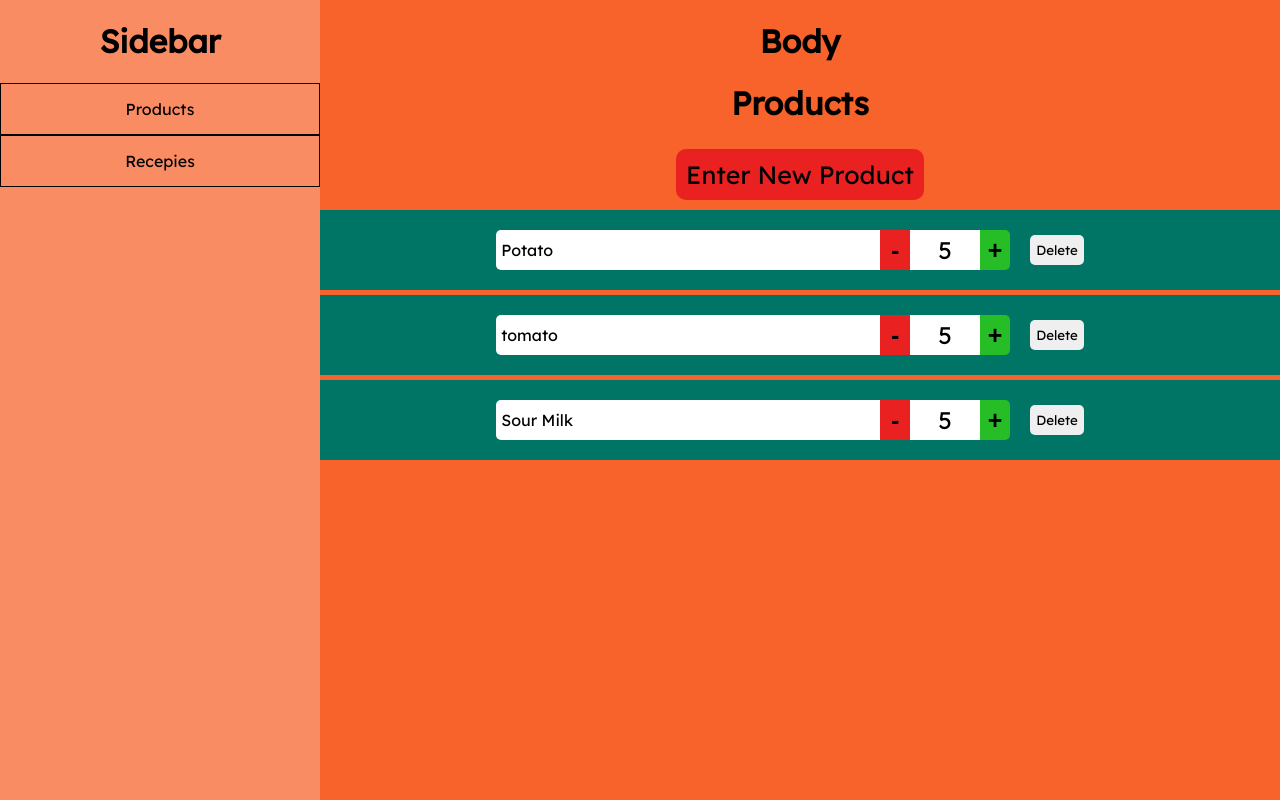
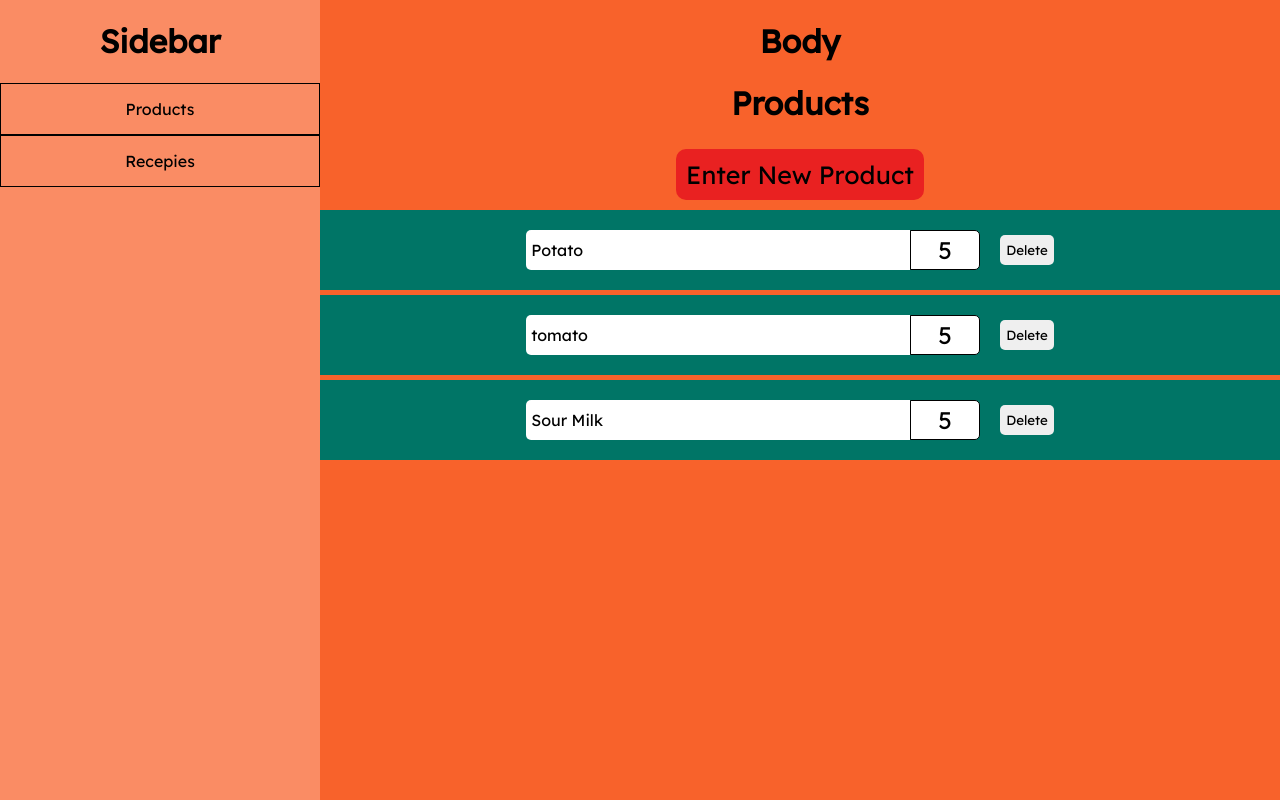
Before and after one commit to SaulReznik/WhatToCook, a React app: page /products in a window 1280 px wide. Built offline with nearby package versions, Linux system fonts and the light colour scheme.

Commit message:
input problem solved

```diff
--- a/src/App.js
+++ b/src/App.js
@@ -4,133 +4,75 @@ import "./App.css";
 import Sidebar from "./components/Sidebar";
 import Body from "./components/Body";
 
+//keycodes of restricted characters for all our amount inputs
+const restrictedChars = [43, 45, 69, 107, 109, 187, 188, 189, 190];
 export default class App extends React.Component{
     state = {
         newItem: {
             name: "",
-            amount: 0
+            amount: '0'
         },
+        products: [
+            {
+                name: "Potato",
+                amount: '5'
+            },
+            {
+                name: "tomato",
+                amount: '5'
+            },
+            {
+                name: "Sour Milk",
+                amount: '5'
+            }
+        ],
+        keyCode: null,                     //Here we defining the last pressed keycode of active input
+
         recepies: [
             {
                 name: 'Mashed potatoes',
                 products: [
                     {
                         name: 'Potato',
-                        amount: 5,
+                        amount: '5',
                     },
                     {
                         name: 'butter',
-                        amount: 200,
+                        amount: '200',
                     },
                     {
                         name: 'salt',
-                        amount: 15
+                        amount: '15'
                     }
                 ]
             }
-        ],
-        products: [
-            {
-                name: "Potato",
-                amount: 5
-            },
-            {
-                name: "tomato",
-                amount: 5
-            },
-            {
-                name: "Sour Milk",
-                amount: 5
-            }
-        ],
-        keyCode: null,
+        ]
     };
 
-    handleName = (e) => {
-        this.setState({ newItem: { ...this.state.newItem, name: e.target.value } })
-    }
+    handleNewItemName = e => this.setState({ newItem: { ...this.state.newItem, name: e.target.value } })
 
-    handleAmount = (e) => {
-
+    onNewItemAmountChange = e => {
         const { keyCode } = this.state;
-
-        const restrictedChars = [43, 45, 69, 107, 109, 187, 188, 189, 190];
 
         if (restrictedChars.includes(keyCode)) return;
 
-        const val = e.target.value.slice(0, 4);
+        //This helps us to avoid 'e', 'first number 0' and max character problems
+        const val = `${parseFloat(+e.target.value)}`.slice(0, 4);
 
         this.setState(prevstate => ({
             newItem: {
                 ...prevstate.newItem,
                 amount: val,
             }
-        }))
-
-        // const regex = /^[0-9\b]+$/;
-
-        // if (regex.test(e.target.value)) {
-        //     this.setState({ newItem: { ...this.state.newItem, amount: e.target.value } })
-        // }
-
-    }
-
-    minusNewItem = () => {
-        if (this.state.newItem.amount > 0) {
-            this.setState({ newItem: { ...this.state.newItem, amount: this.state.newItem.amount - 1 } });
-        }
-    }
-
-    plusNewItem = () => {
-        this.setState({ newItem: { ...this.state.newItem, amount: this.state.newItem.amount + 1 } })
-    }
-
-    minus = (index) => {
-        const { products } = this.state;
-
-        if (products[index].amount > 0) {
-            const before = products.filter((item, indx) => indx < index);
-            const after = products.filter((item, indx) => indx > index);
-
-            this.setState({
-                products: [
-                    ...before,
-                    {
-                        name: products[index].name,
-                        amount: products[index].amount - 1
-                    },
-                    ...after
-                ]
-            })
-        }
-    }
-
-    plus = (index) => {
-        const { products } = this.state;
-        const before = products.filter((item, indx) => indx < index);
-        const after = products.filter((item, indx) => indx > index);
-
-        this.setState({
-            products: [
-                ...before,
-                {
-                    name: products[index].name,
-                    amount: products[index].amount + 1
-                },
-                ...after
-            ]
-        })
+        }));
     }
 
     onAmountChange = (e, index) => {
         const { products, keyCode } = this.state;
 
-    const restrictedChars = [43, 45, 69, 107, 109, 187, 188, 189, 190];
-
         if(restrictedChars.includes(keyCode)) return;
 
-    const val = e.target.value.slice(0, 4);
-
+        const val = `${parseFloat(+e.target.value)}`.slice(0, 4);
         const before = products.filter((item, indx) => indx < index);
         const after = products.filter((item, indx) => indx > index);
 
@@ -146,55 +88,35 @@ export default class App extends React.Component{
         }))
     }
 
-    keyDown = e => {
-        this.setState({keyCode: e.keyCode})
-    }
+    keyDown = e => this.setState({keyCode: e.keyCode})
 
-    blur = (e, index) => {
-        const { products } = this.state;
-
-        if(!e.target.value){
-            const before = products.filter((item, indx) => indx < index);
-            const after = products.filter((item, indx) => indx > index);
-
-            this.setState(prevstate => ({
-                products: [
-                    ...before,
-                    {
-                        ...prevstate.products[index],
-                        amount: 0,
-                    },
-                    ...after
-                ]
-            }))
-        }
-    }
-
-    deleteItem = id => {
-        this.setState({ products: this.state.products.filter((item, index) => index !== id) });
-    }
+    deleteItem = id => this.setState({ products: this.state.products.filter((item, index) => index !== id) })
 
     handleSubmit = () => {
-        if (this.state.newItem.name.length > 0 && this.state.newItem.amount > 0) {
+        const { newItem, products } = this.state;
+
+        if (newItem.name.length) {
             let singleProduct = {
-                name: this.state.newItem.name,
-                amount: this.state.newItem.amount
+                name: newItem.name,
+                amount: newItem.amount
             }
             this.setState({
-                products: [...this.state.products, singleProduct],
+                products: [...products, singleProduct],
                 newItem: { name: "", amount: 0 }
             });
         }
     }
 
     render(){
+        const { newItem, products } = this.state;
         return(
             <div className="App">
                 <Sidebar />
                 <Body
-                    state={this.state}
-                    handleName={this.handleName}
-                    handleAmount={this.handleAmount}
+                    newItem={newItem}
+                    products={products}
+                    handleNewItemName={this.handleNewItemName}
+                    onNewItemAmountChange={this.onNewItemAmountChange}
                     handleSubmit={this.handleSubmit}
                     plusNewItem={this.plusNewItem}
                     minusNewItem={this.minusNewItem}
@@ -203,7 +125,6 @@ export default class App extends React.Component{
                     onAmountChange={this.onAmountChange}
                     keyDown={this.keyDown}
                     deleteItem={this.deleteItem}
-                    blur={this.blur}
                 />
             </div>
         );
--- a/src/components/Body.js
+++ b/src/components/Body.js
@@ -8,40 +8,37 @@ import Recepies from './routes/Recepies';
 export default class Body extends React.Component{
     render(){
         const {
-            state,
-            handleName,
-            handleAmount,
+            newItem,
+            products,
+            handleNewItemName,
+            onNewItemAmountChange,
             handleSubmit,
-            plusNewItem,
-            minusNewItem,
-            plus,
-            minus,
             deleteItem,
             onAmountChange,
             keyDown,
-            blur
         } = this.props;
 
         return(
             <div className="body">
                 <h1>Body</h1>
-                <Route path="/products" render={(routeProps) => (
+                <Route path="/products" render={props => (
                 <Products
-                    {...routeProps}
-                    state={state}
-                    handleName={handleName}
-                    handleAmount={handleAmount}
+                    {...props}
+                    newItem={newItem}
+                    products={products}
+                    handleNewItemName={handleNewItemName}
+                    onNewItemAmountChange={onNewItemAmountChange}
                     handleSubmit={handleSubmit}
-                    plusNewItem={plusNewItem}
-                    minusNewItem={minusNewItem}
-                    plus={plus}
-                    minus={minus}
                     deleteItem={deleteItem}
                     onAmountChange={onAmountChange}
                     keyDown={keyDown}
-                    blur={blur}
                 />)} />
-                <Route path="/recepies" component={Recepies} />
+                <Route path="/recepies" render={props => {
+                    <Recepies
+                        {...props}
+
+                    />
+                }} />
             </div>
         )
     }
--- a/src/components/routes/Products.js
+++ b/src/components/routes/Products.js
@@ -4,26 +4,6 @@ import update from 'react-addons-update';
 import "../../styles/Products.css";
 
 export default class Products extends React.Component{
-    state = {
-        newItem: {
-            name: "",
-            amount: 0
-        },
-        products: [
-            {
-                name: "Kartol",
-                amount: 5
-            },
-            {
-                name: "Kartol",
-                amount: 5
-            },
-            {
-                name: "Kartol",
-                amount: 5
-            }
-        ]
-    };
 
     toggleInputs = () => {
         let inputs_div = document.getElementById("add-product-container");
@@ -37,18 +17,14 @@ export default class Products extends React.Component{
 
     render(){
         const {
-            state,
-            handleName,
-            handleAmount,
+            newItem,
+            products,
+            handleNewItemName,
+            onNewItemAmountChange,
             handleSubmit,
-            plusNewItem,
-            minusNewItem,
-            plus,
-            minus,
             deleteItem,
             onAmountChange,
             keyDown,
-            blur
         } = this.props;
 
         return(
@@ -60,39 +36,33 @@ export default class Products extends React.Component{
                 <div id="add-product-container">
                     <div id="inputs-container" onSubmit={handleSubmit}>
                         <input
-                            onChange={handleName}
-                            value={state.newItem.name}
+                            onChange={handleNewItemName}
+                            value={newItem.name}
                             className="product-input"
                             type="text"
                         />
-                        <button onClick={minusNewItem} className="plus-minus-buttons" id="minus">-</button>
                         <input
-                            onChange={(e) => handleAmount(e)}
-                            value={state.newItem.amount}
+                            onChange={(e) => onNewItemAmountChange(e)}
+                            value={newItem.amount}
                             className="amount-input"
                             type="number"
                         />
-                        <button onClick={plusNewItem} className="plus-minus-buttons" id="plus">+</button>
-
                         <button onClick={handleSubmit} id="submit-button">Add New Product</button>
                     </div>
                 </div>
 
                 {
-                    state.products.map((item, index) => {
+                    products.map((item, index) => {
                         return(
                             <div className="product-item" key={index}>
-                                <input className="product-input" readOnly value={state.products[index].name} type="text" />
-                                <button className="plus-minus-buttons" id="minus" onClick={() => minus(index)}>-</button>
+                                <input className="product-input" readOnly value={products[index].name} type="text" />
                                 <input
                                     className="amount-input"
                                     onChange={(e) => onAmountChange(e, index)}
                                     onKeyDown={(e) => keyDown(e)}
-                                    onBlur={(e) => blur(e, index)}
-                                    value={state.products[index].amount}
+                                    value={products[index].amount}
                                     type="number"
                                 />
-                                <button className="plus-minus-buttons" id="plus" onClick={() => plus(index)}>+</button>
                                 <button className="delete-button" onClick={() => deleteItem(index)}>Delete</button>
                             </div>
                         )
--- a/src/styles/Products.css
+++ b/src/styles/Products.css
@@ -63,6 +63,7 @@ input[type=number]::-webkit-outer-spin-button {
     padding: 5px;
     border-radius: 5px 0 0 5px;
     font-size: 1rem;
+    border: none;
 }
 
 .amount-input {
@@ -70,27 +71,13 @@ input[type=number]::-webkit-outer-spin-button {
     width: 70px;
     text-align: center;
     font-size: 1.5rem;
+    border: 1px solid black;
+    border-radius: 0 5px 5px 0;
 }
 
 #inputs-container input::-webkit-outer-spin-button,
 #inputs-container input::-webkit-inner-spin-button {
     -webkit-appearance: none;
-}
-
-.plus-minus-buttons {
-    width: 30px;
-    font-size: 25px;
-    font-weight: bold;
-    border: none;
-}
-
-#minus {
-    background-color: rgb(233, 33, 33);
-}
-
-#plus {
-    background-color: rgb(39, 189, 39);
-    border-radius: 0 5px 5px 0;
 }
 
 #submit-button {
@@ -120,7 +107,6 @@ input[type=number]::-webkit-outer-spin-button {
 
 .product-item input {
     font-family: 'Lexend Deca', sans-serif;
-    border: none;
 }
 
 .delete-button {
```
Lines whose indentation alone changed are shown as unchanged.
